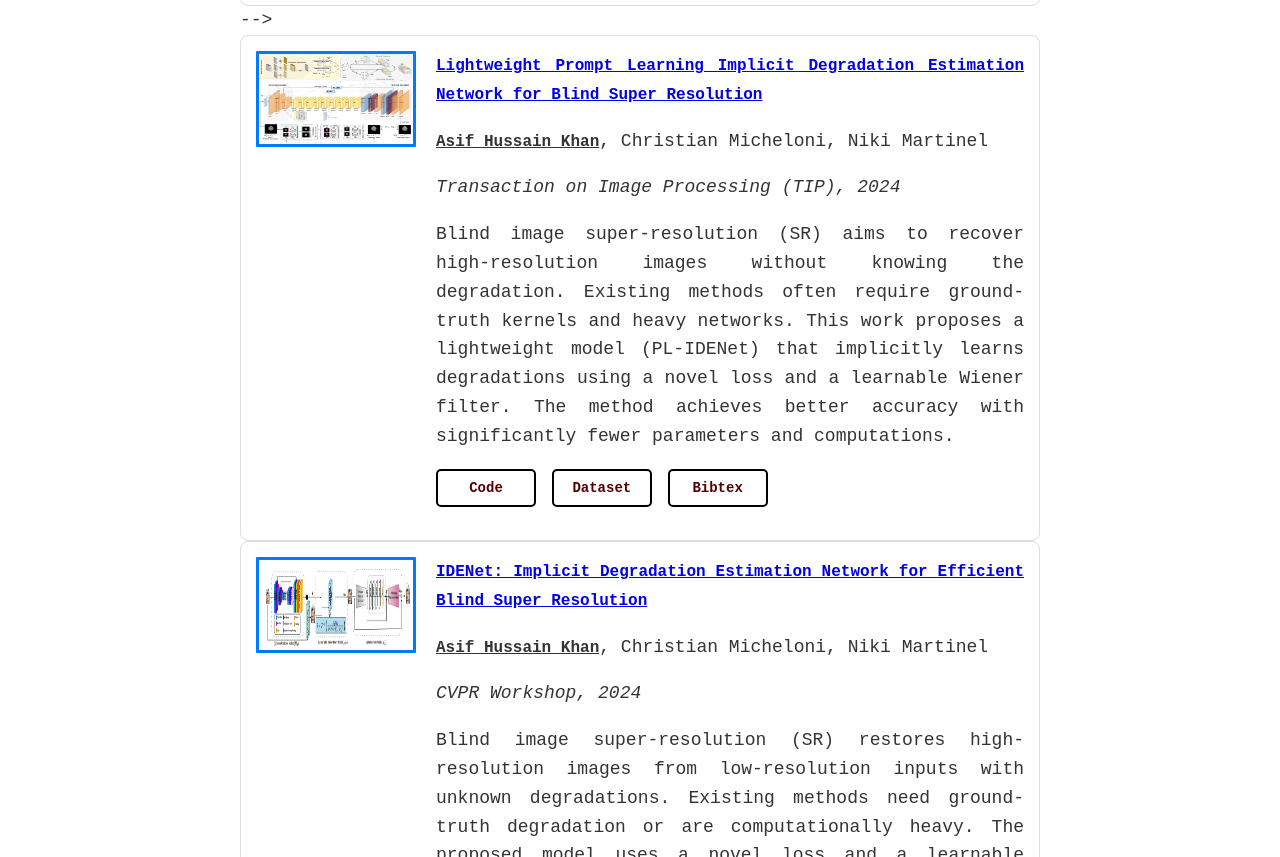
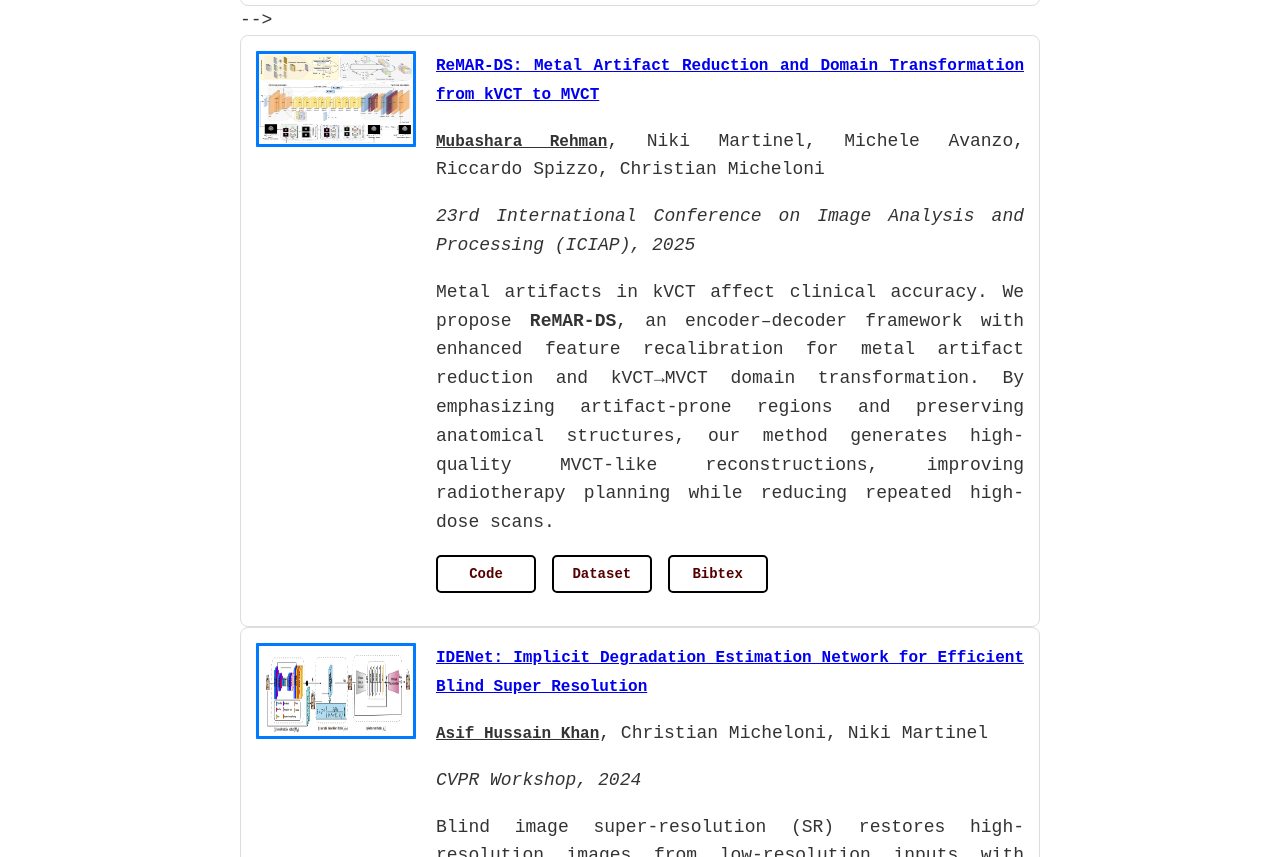
Before and after one commit to MubasharaRehman/MubasharaRehman.github.io, a plain HTML site: page index.html in a window 1280 px wide. Shown: the part 2543-3400 px from the top of the page. Drawn offline with Linux system fonts and the light colour scheme.

Commit message:
Update index.html

```diff
--- a/index.html
+++ b/index.html
@@ -170,13 +170,16 @@ bridging technical innovations with real-world healthcare impact.
     </div>
     <div class="publication-text">
       <a href="https://ieeexplore.ieee.org/stamp/stamp.jsp?arnumber=10639339">
-        <strong>Lightweight Prompt Learning Implicit Degradation Estimation Network for Blind Super Resolution</strong>
+      <strong>ReMAR-DS: Metal Artifact Reduction and Domain Transformation from kVCT to MVCT</strong>
+
       </a>
       <p>
-  <strong><u>Asif Hussain Khan</u></strong>, Christian Micheloni, Niki Martinel
+  <strong><u>Mubashara Rehman</u></strong>, Niki Martinel, Michele Avanzo, Riccardo Spizzo, Christian Micheloni
 </p>
-      <p><em>Transaction on Image Processing (TIP), 2024</em></p>
-      <p>Blind image super-resolution (SR) aims to recover high-resolution images without knowing the degradation. Existing methods often require ground-truth kernels and heavy networks. This work proposes a lightweight model (PL-IDENet) that implicitly learns degradations using a novel loss and a learnable Wiener filter. The method achieves better accuracy with significantly fewer parameters and computations.</p>
+          <p><em>23rd International Conference on Image Analysis and Processing (ICIAP), 2025</em></p>
+      <p>
+        <!-- Blind image super-resolution (SR) aims to recover high-resolution images without knowing the degradation. Existing methods often require ground-truth kernels and heavy networks. This work proposes a lightweight model (PL-IDENet) that implicitly learns degradations using a novel loss and a learnable Wiener filter. The method achieves better accuracy with significantly fewer parameters and computations.</p> -->
+       Metal artifacts in kVCT affect clinical accuracy. We propose <b>ReMAR-DS</b>, an encoder–decoder framework with enhanced feature recalibration for metal artifact reduction and kVCT→MVCT domain transformation. By emphasizing artifact-prone regions and preserving anatomical structures, our method generates high-quality MVCT-like reconstructions, improving radiotherapy planning while reducing repeated high-dose scans.</p>
       <p>
         <a href="https://github.com/asifhkhan/PL_IDENET" class="btn">Code</a>
       <a href="https://github.com/asifhkhan/PL_IDENET" class="btn">Dataset</a>
```
